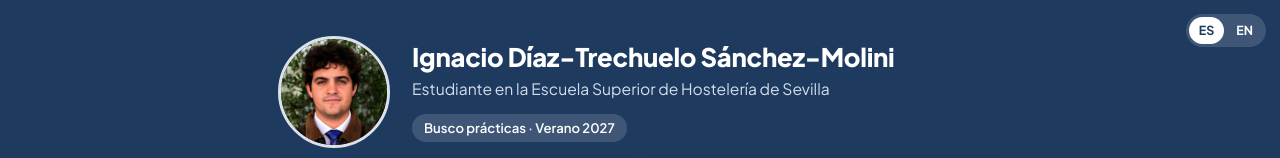
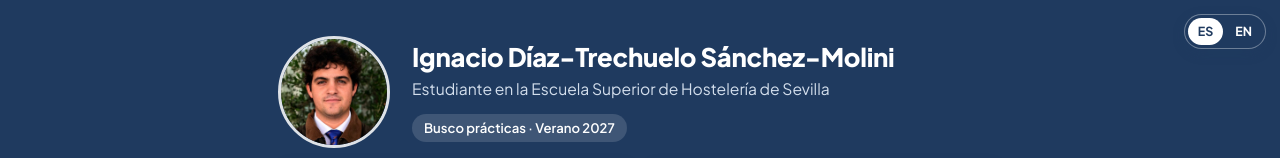
Before and after one commit to ignaciodiaztrechuelo/ignaciodiaztrechuelo.github.io, a plain HTML site: page index.html in a window 1280 px wide. Shown: the top 158 px of the page. Drawn offline with Linux system fonts and the light colour scheme.

Commit message:
Botón de idioma fijo al bajar, con fondo azul para que se vea sobre lo blanco
Co-Authored-By: Claude Opus 5.5 <noreply@anthropic.com>
Claude-Session: https://claude.ai/code/session_014hQmeEgangdhhQQivYDKXb

```diff
--- a/index.html
+++ b/index.html
@@ -82,7 +82,7 @@ h3 { font-size: 1.02rem; font-weight: 700; line-height: 1.35; }
 h4 { font-size: .8rem; color: var(--muted); font-weight: 700; margin-bottom: 8px; text-transform: uppercase; letter-spacing: .08em; }
 .chip-soft { background: var(--navy-soft); border-color: var(--navy-soft); color: var(--navy); }
 .dock { display: none; }
-.lang { position: absolute; top: 14px; right: 14px; z-index: 5; display: flex; gap: 2px; background: rgba(255,255,255,.14); border-radius: 999px; padding: 3px; }
+.lang { position: fixed; top: 14px; right: 14px; z-index: 20; display: flex; gap: 2px; background: var(--navy); border: 1px solid rgba(255,255,255,.35); border-radius: 999px; padding: 3px; box-shadow: 0 4px 12px rgba(31,58,95,.25); }
 .lang button { font: inherit; font-size: .78rem; font-weight: 700; color: #fff; background: transparent; border: 0; border-radius: 999px; padding: 4px 10px; cursor: pointer; }
 .lang button[aria-pressed="true"] { background: #fff; color: var(--navy); }
 .hero { position: relative; }
```
